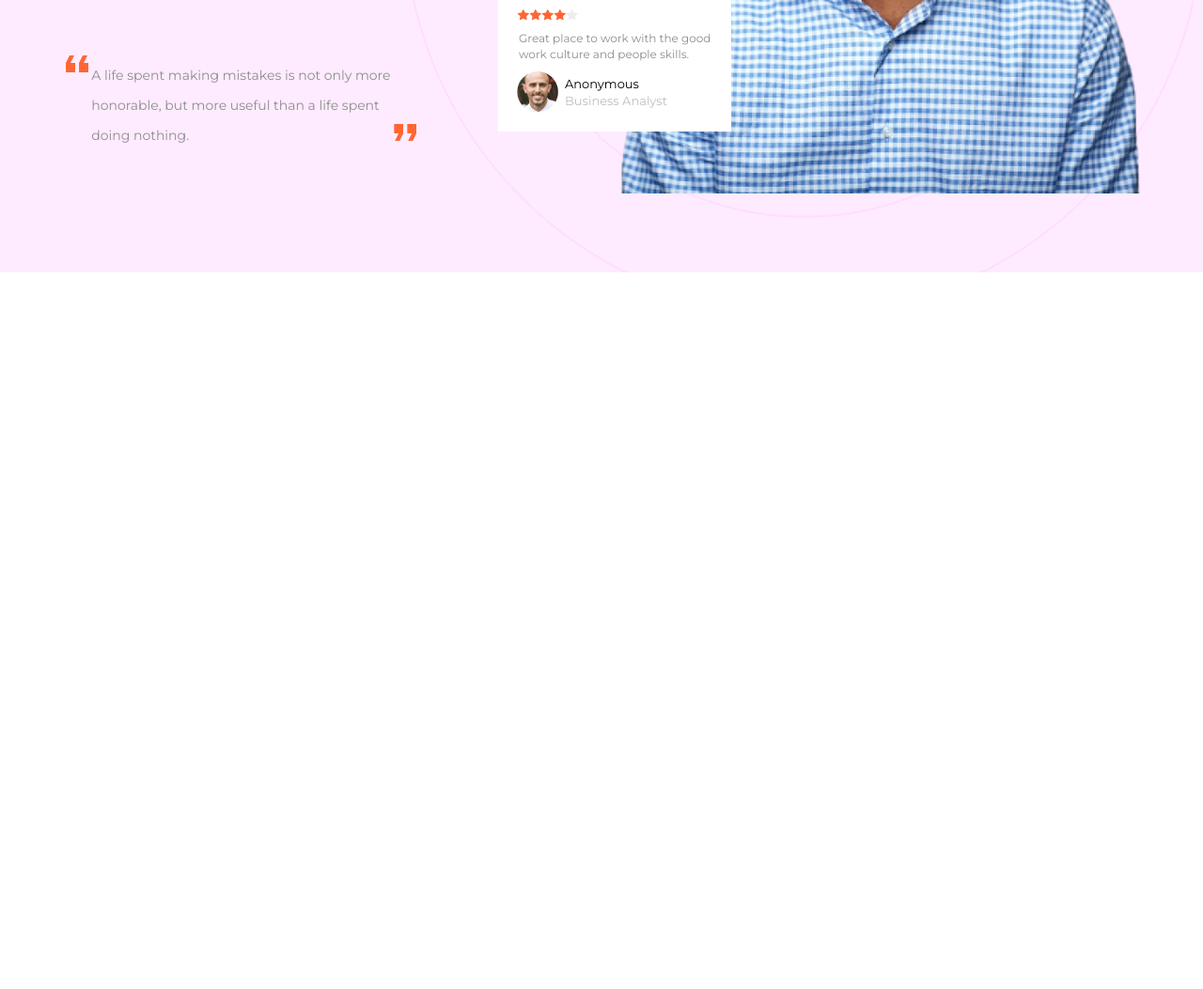
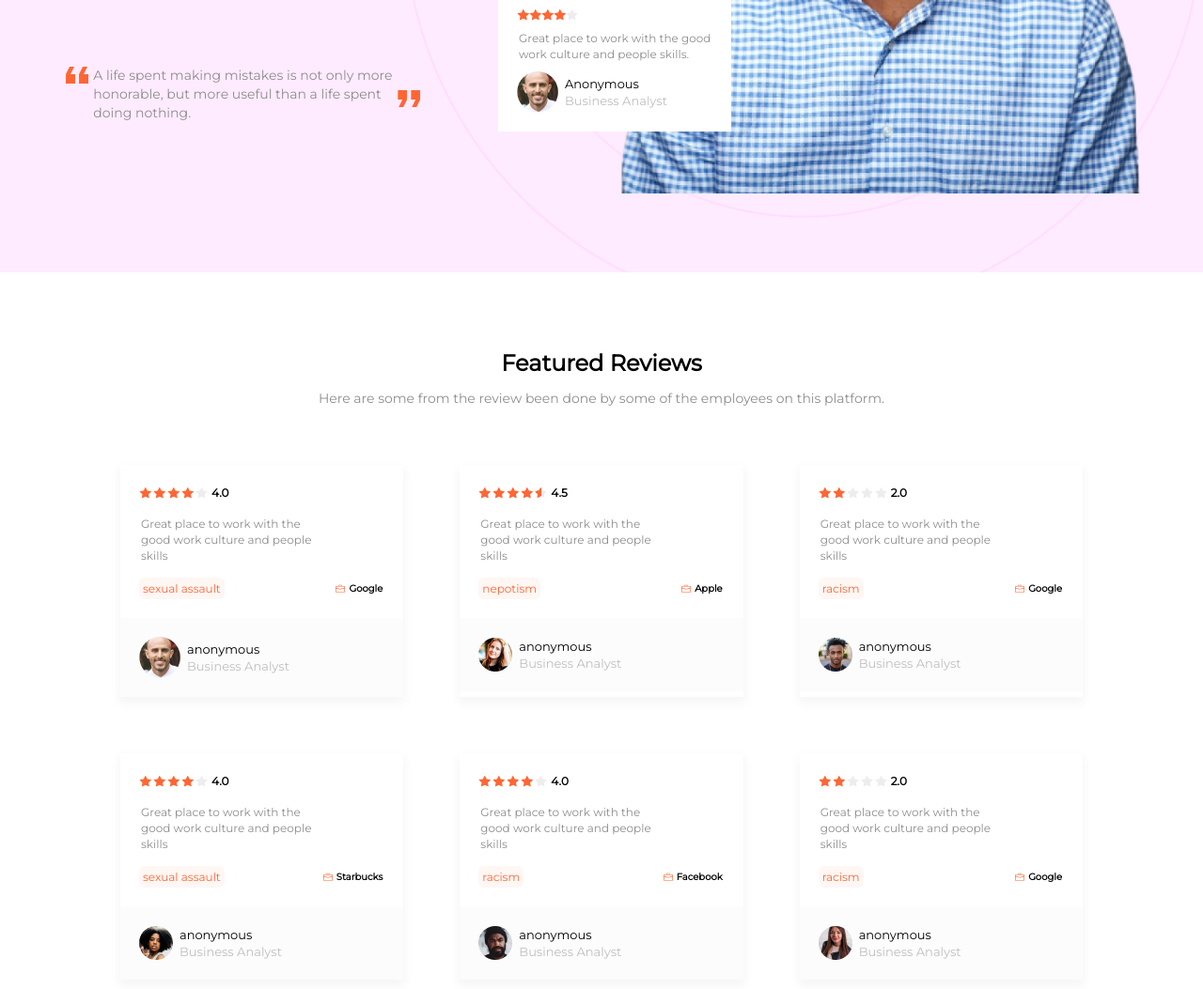
Before and after one commit to zeprincelini/blabEmo-assessment, a plain HTML site: page index.html in a window 1280 px wide. Shown: the part 535-1588 px from the top of the page at 94% size. Before the commit the page ends 835 px from the top, so only its background shows below. Drawn offline with Linux system fonts and the light colour scheme.

Commit message:
review-section done

```diff
--- a/index.html
+++ b/index.html
@@ -87,7 +87,7 @@
               <p>Great place to work with the good</p>
               <p>work culture and people skills.</p>
             </div>
-            <div class="hero-reviewer">
+            <div class="reviewer">
               <img src="./assets/user-1.png" alt="" />
               <div class="details">
                 <p>Anonymous</p>
@@ -97,6 +97,18 @@
           </div>
         </div>
       </div>
+      <div class="review-section">
+        <div class="header">
+          <h2>Featured Reviews</h2>
+          <p>
+            Here are some from the review been done by some of the employees on
+            this platform.
+          </p>
+        </div>
+        <div class="review-grid"></div>
+      </div>
     </div>
+
+    <script src="./scripts/index.js"></script>
   </body>
 </html>
--- a/scripts/index.js
+++ b/scripts/index.js
@@ -0,0 +1,157 @@
+let reviews = [
+  {
+    images: [
+      "./assets/star.svg",
+      "./assets/star.svg",
+      "./assets/star.svg",
+      "./assets/star.svg",
+      "./assets/empty-star.svg",
+    ],
+    rating: "4.0",
+    text: [
+      "Great place to work with the",
+      "good work culture and people",
+      "skills",
+    ],
+    tag: "sexual assault",
+    social: "Google",
+    reviewer: "./assets/user-1.png",
+    name: "anonymous",
+    role: "Business Analyst",
+  },
+  {
+    images: [
+      "./assets/star.svg",
+      "./assets/star.svg",
+      "./assets/star.svg",
+      "./assets/star.svg",
+      "./assets/star-half.svg",
+    ],
+    rating: "4.5",
+    text: [
+      "Great place to work with the",
+      "good work culture and people",
+      "skills",
+    ],
+    tag: "nepotism",
+    social: "Apple",
+    reviewer: "./assets/user-2.png",
+    name: "anonymous",
+    role: "Business Analyst",
+  },
+  {
+    images: [
+      "./assets/star.svg",
+      "./assets/star.svg",
+      "./assets/empty-star.svg",
+      "./assets/empty-star.svg",
+      "./assets/empty-star.svg",
+    ],
+    rating: "2.0",
+    text: [
+      "Great place to work with the",
+      "good work culture and people",
+      "skills",
+    ],
+    tag: "racism",
+    social: "Google",
+    reviewer: "./assets/user-3.png",
+    name: "anonymous",
+    role: "Business Analyst",
+  },
+  {
+    images: [
+      "./assets/star.svg",
+      "./assets/star.svg",
+      "./assets/star.svg",
+      "./assets/star.svg",
+      "./assets/empty-star.svg",
+    ],
+    rating: "4.0",
+    text: [
+      "Great place to work with the",
+      "good work culture and people",
+      "skills",
+    ],
+    tag: "sexual assault",
+    social: "Starbucks",
+    reviewer: "./assets/user-4.png",
+    name: "anonymous",
+    role: "Business Analyst",
+  },
+  {
+    images: [
+      "./assets/star.svg",
+      "./assets/star.svg",
+      "./assets/star.svg",
+      "./assets/star.svg",
+      "./assets/empty-star.svg",
+    ],
+    rating: "4.0",
+    text: [
+      "Great place to work with the",
+      "good work culture and people",
+      "skills",
+    ],
+    tag: "racism",
+    social: "Facebook",
+    reviewer: "./assets/user-5.png",
+    name: "anonymous",
+    role: "Business Analyst",
+  },
+  {
+    images: [
+      "./assets/star.svg",
+      "./assets/star.svg",
+      "./assets/empty-star.svg",
+      "./assets/empty-star.svg",
+      "./assets/empty-star.svg",
+    ],
+    rating: "2.0",
+    text: [
+      "Great place to work with the",
+      "good work culture and people",
+      "skills",
+    ],
+    tag: "racism",
+    social: "Google",
+    reviewer: "./assets/user-6.png",
+    name: "anonymous",
+    role: "Business Analyst",
+  },
+];
+
+document.querySelector(".review-grid").innerHTML = reviews
+  .map(
+    (review) =>
+      `<div class="review-card">
+        <div class="upper">
+      <div class="review-rating">
+       ${review.images.map((img) => `<img src=${img} alt="" />`).join("")}
+        <p>${review.rating}</p>
+      </div>
+      <div class="review-text">
+        ${review.text.map((txt) => `<p>${txt}</p>`).join("")}
+      </div>
+      <div class="review-tag">
+        <div class="review-label">
+          <p>${review.tag}</p>
+        </div>
+        <div class="mail">
+          <img src="./assets/mail.svg" alt="" />
+          <p>${review.social}</p>
+        </div>
+      </div>
+    </div>
+    <div class="lower">
+      <div class="reviewer">
+        <img src=${review.reviewer} alt="" />
+        <div class="details">
+          <p>${review.name}</p>
+          <p>${review.role}</p>
+        </div>
+      </div>
+    </div>
+    </div>`
+  )
+  .join("");
--- a/styles/index.css
+++ b/styles/index.css
@@ -239,7 +239,7 @@ input[type="search"]:focus {
   margin: 2px;
 }
 
-.hero-reviewer {
+.reviewer {
   display: flex;
   align-items: center;
   gap: 5px;
@@ -253,3 +253,93 @@ input[type="search"]:focus {
 .details p:last-child {
   color: #bfbfbf;
 }
+
+.review-section {
+  width: 80%;
+  margin: 80px auto 0px auto;
+}
+
+.header {
+  display: flex;
+  justify-content: center;
+  align-items: center;
+  flex-direction: column;
+  gap: 10px;
+}
+
+.header h2,
+p {
+  margin: 2px;
+}
+
+.header p {
+  color: #8d8d8d;
+  font-size: 14px;
+}
+
+.header h2 {
+  font-weight: bold;
+}
+
+.review-grid {
+  display: grid;
+  grid-template-columns: repeat(auto-fill, minmax(300px, 1fr));
+  gap: 60px;
+  margin-top: 60px;
+}
+
+.review-card {
+  box-shadow: 0px 5px 10px 2px rgba(0, 0, 0, 0.04);
+}
+
+.upper {
+  background-color: #fff;
+  padding: 20px;
+  display: flex;
+  flex-direction: column;
+  gap: 14px;
+}
+
+.review-rating {
+  display: flex;
+  align-items: center;
+  gap: 2px;
+}
+
+.review-rating p {
+  font-weight: bold;
+  font-size: 12px;
+}
+
+.review-tag {
+  display: flex;
+  align-items: center;
+  justify-content: space-between;
+}
+
+.review-label {
+  background: rgba(255, 102, 52, 0.05);
+  border-radius: 6px;
+  padding: 2px;
+}
+
+.review-label p {
+  color: #ff6634;
+  font-size: 12px;
+}
+
+.mail {
+  display: flex;
+  align-items: center;
+  gap: 2px;
+}
+
+.mail p {
+  font-weight: bold;
+  font-size: 10px;
+}
+
+.lower {
+  background-color: #fcfcfc;
+  padding: 20px;
+}
```
Also changed, not shown: assets/mail.svg (added), assets/star-half.svg (added), assets/user-2.png (added), assets/user-3.png (added), assets/user-4.png (added), assets/user-5.png (added), assets/user-6.png (added).
